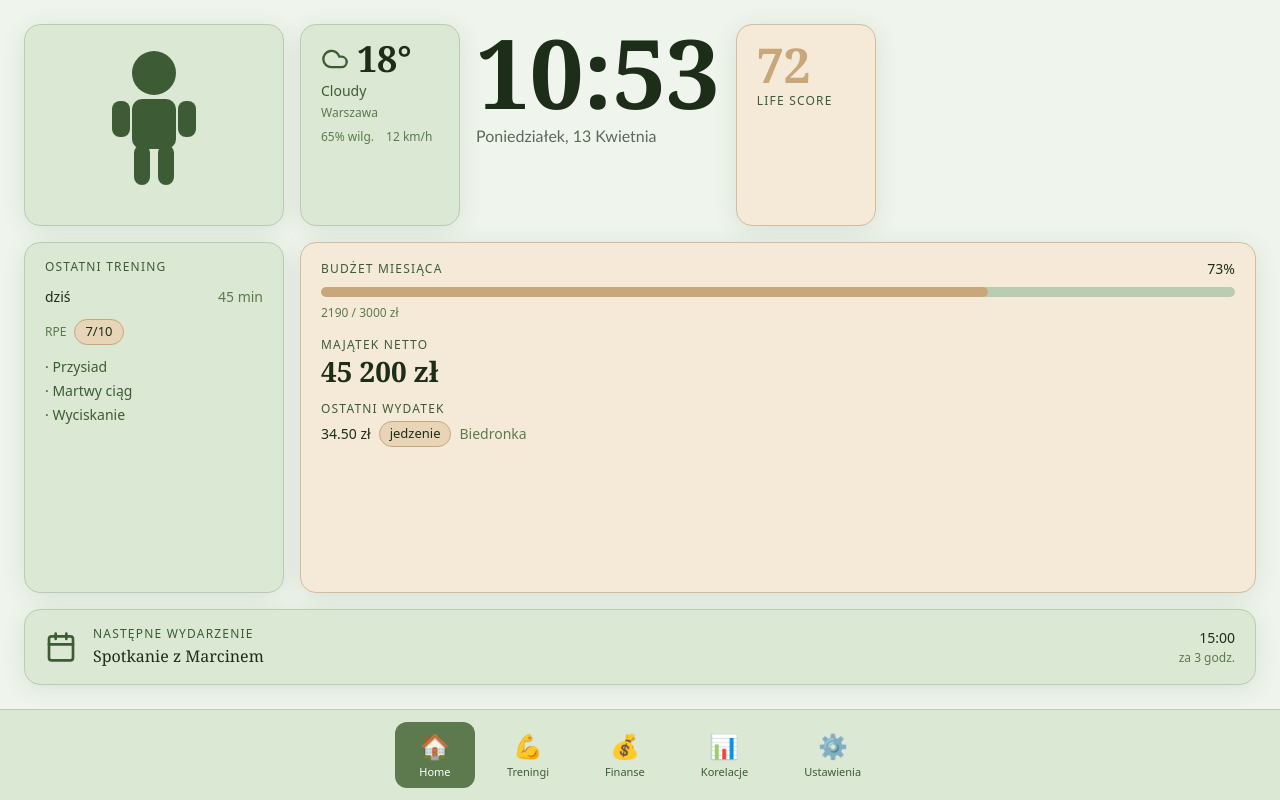
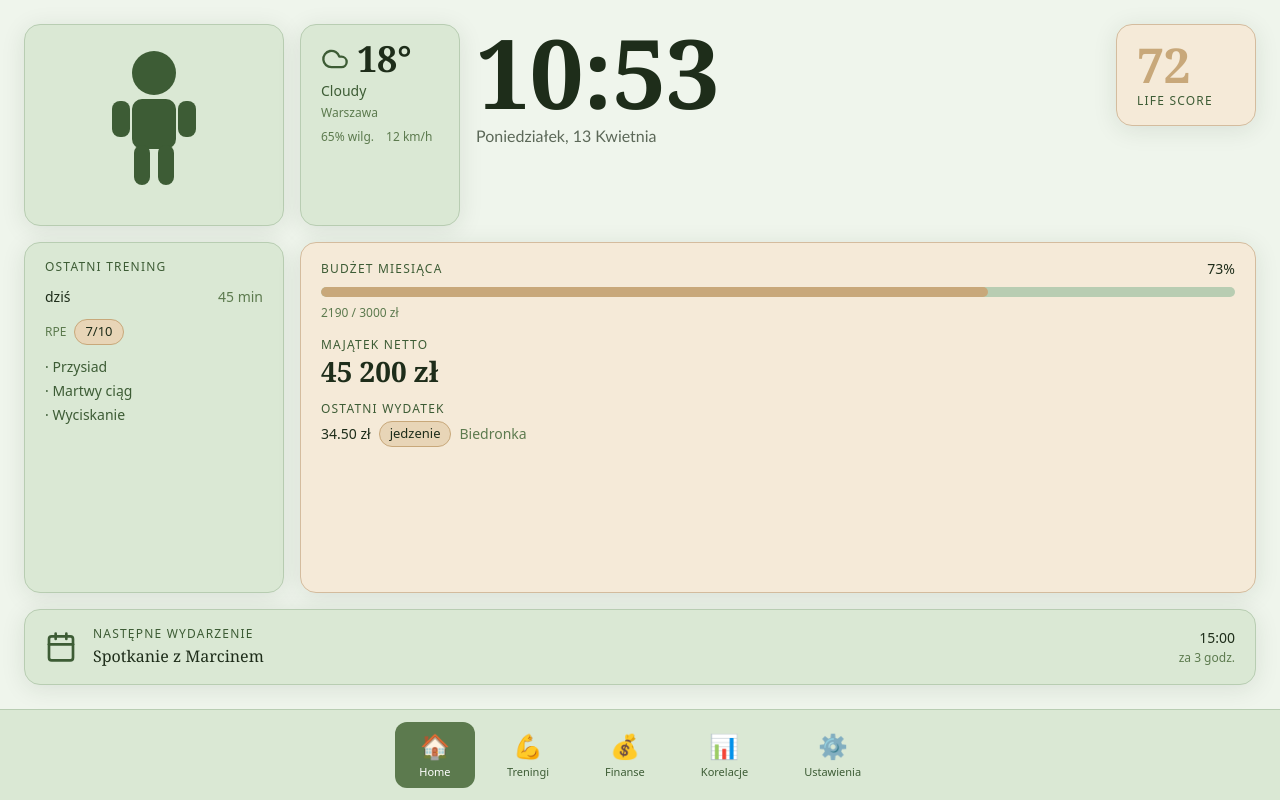
Before and after one commit to bartohehe/LifeOS, a Next.js app in the folder dashboard/: page /dashboard in a window 1280 px wide. Built offline with nearby package versions, Linux system fonts and the light colour scheme.

Commit message:
fix: push LifeScoreWidget to far right in dashboard top row

```diff
--- a/dashboard/app/dashboard/page.tsx
+++ b/dashboard/app/dashboard/page.tsx
@@ -50,7 +50,9 @@ export default function DashboardHome() {
       <motion.div className="flex gap-4" {...fadeUp(0.05)}>
         <WeatherWidget />
         <ClockWidget color="#1E2D1A" />
-        <LifeScoreWidget size="small" />
+        <div className="ml-auto">
+          <LifeScoreWidget size="small" />
+        </div>
       </motion.div>
 
       {/* Row 2, Col 1: Workout */}
```
